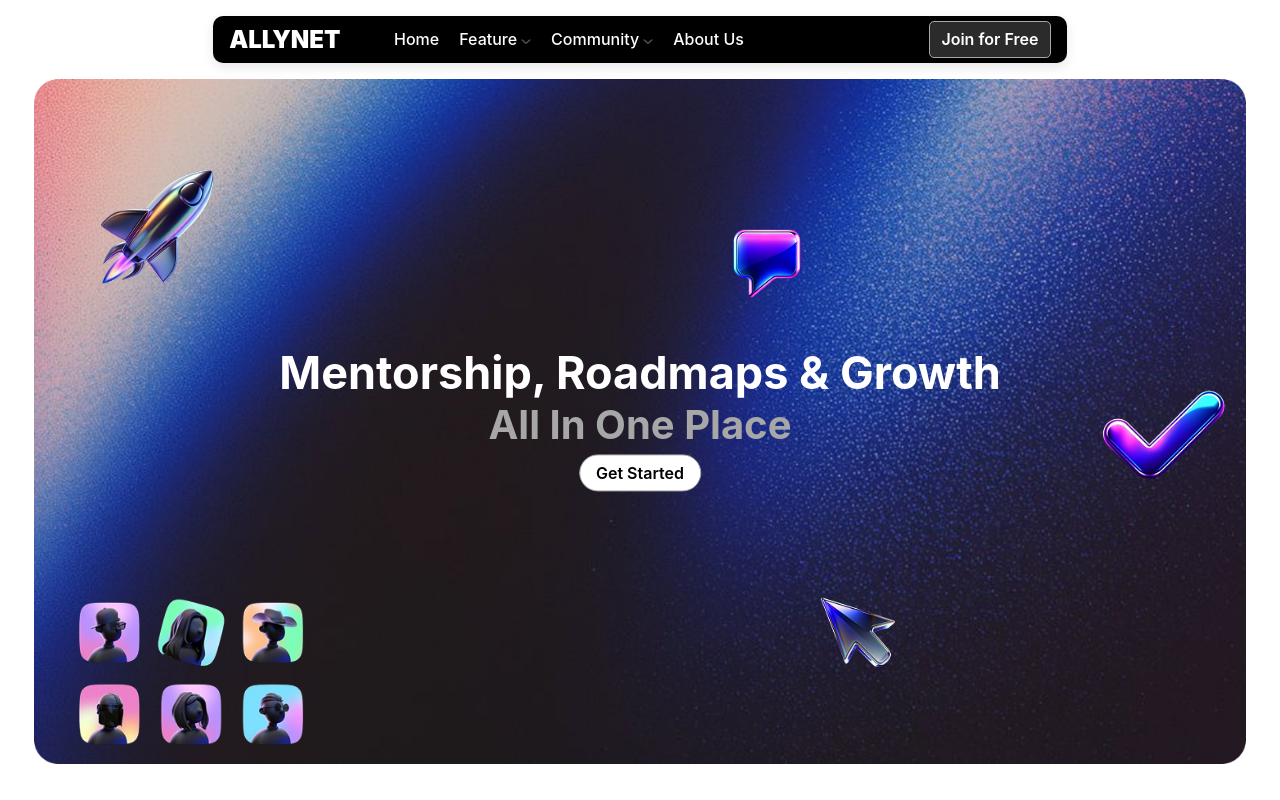
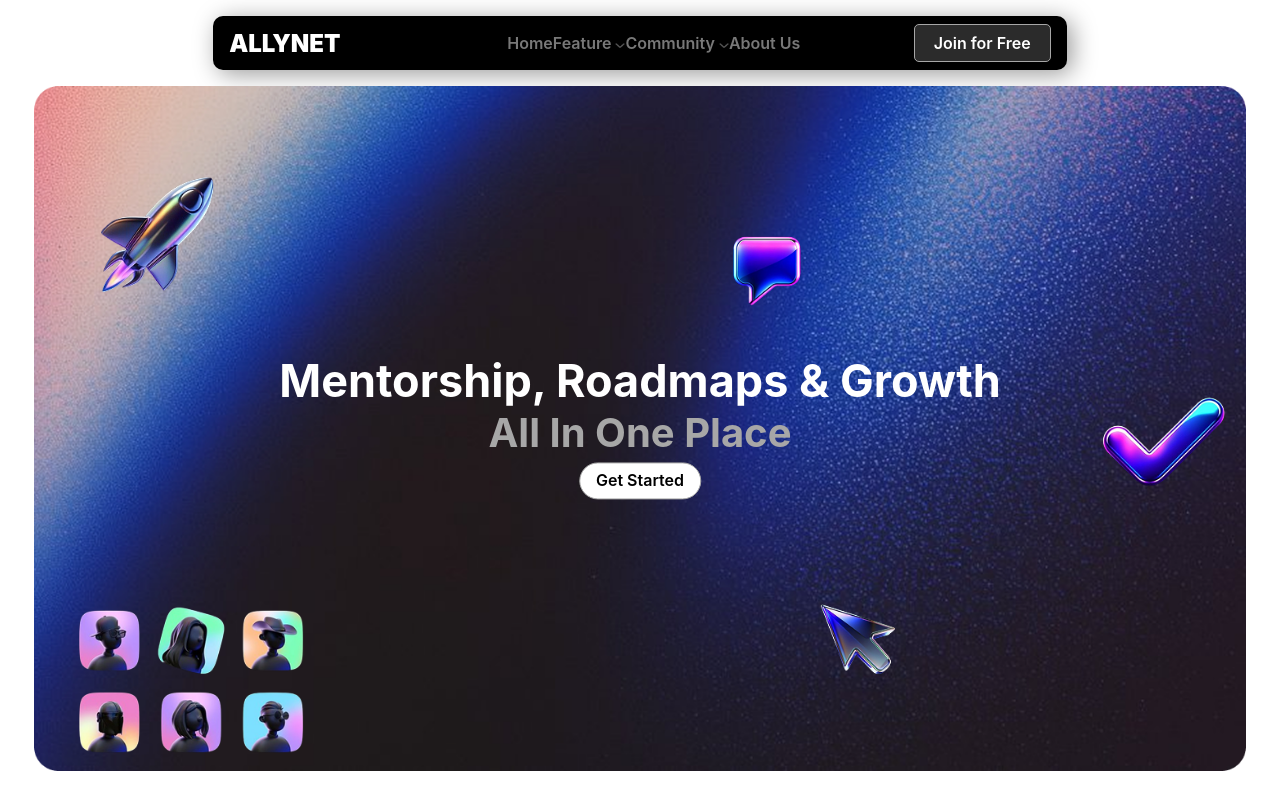
Before and after one commit to parmarraj999/allynet, a React (Create React App) app: page / in a window 1280 px wide. Shown: the top 800 px of the page. Built offline with nearby package versions, Linux system fonts and the light colour scheme.

Commit message:
fix: resolved some deployment errors

```diff
--- a/src/page/landing-page/landingPage.css
+++ b/src/page/landing-page/landingPage.css
@@ -6,12 +6,13 @@
 
 .navbar-card {
   display: flex;
+  justify-content: space-between;
   align-items: center;
   width: 64.2%;
-  padding: 0.3rem 1rem;
+  padding: 0.5rem 1rem;
   background-color: black;
   border-radius: 10px;
-  box-shadow: 0 4px 12px rgba(0,0,0,0.1);
+  box-shadow: 5px 4px 25px rgba(0,0,0,.4)
 }
 
 .logo-text {
@@ -26,17 +27,17 @@
   display: flex;
   align-items: center;
   justify-content: center;
-  gap: 1.25rem;
+  width: 100%;
 }
 
 .menu-item {
   font-size: 1rem;
-  font-weight: 500;
+  font-weight: 600;
   text-decoration: none;
-  color: #fff;
+  color: #787878;
   display: flex;
   align-items: center;
-  position: relative;
+
 }
 
 .arrow-icon {
@@ -46,7 +47,6 @@
   position: relative;
   top: 2px;
 }
-
 .dropdown-content {
   display: none;
   position: absolute;
@@ -62,9 +62,12 @@
 .dropdown-content a {
   padding: 0.5rem 1rem;
   text-decoration: none;
-  color: #fff;
+  color: #ffffff;
   font-weight: 500;
 }
+
+
+
 
 .dropdown:hover .dropdown-content {
   display: flex;
@@ -73,12 +76,13 @@
 
 .navbutton {
   margin-left: auto;
-  width: 120px;
-  height: 35px;
+
+  padding: .5rem 1.2rem;
   background-color: #2B2B2B;
   border: 1px solid #A7A7A7;
   border-radius: 5px;
   font-size: 1rem;
+  text-wrap: nowrap;
   font-weight: 600;
   color: #fff;
   cursor: pointer;
```
